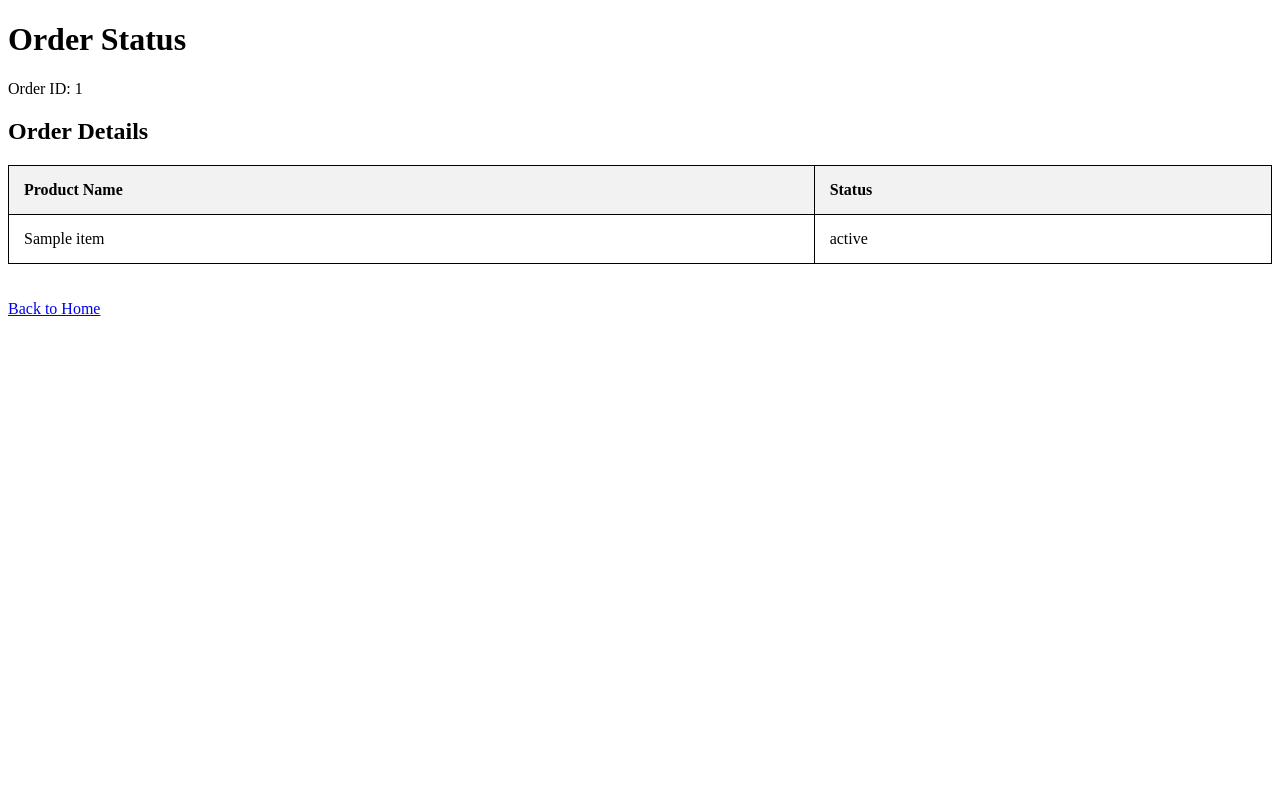
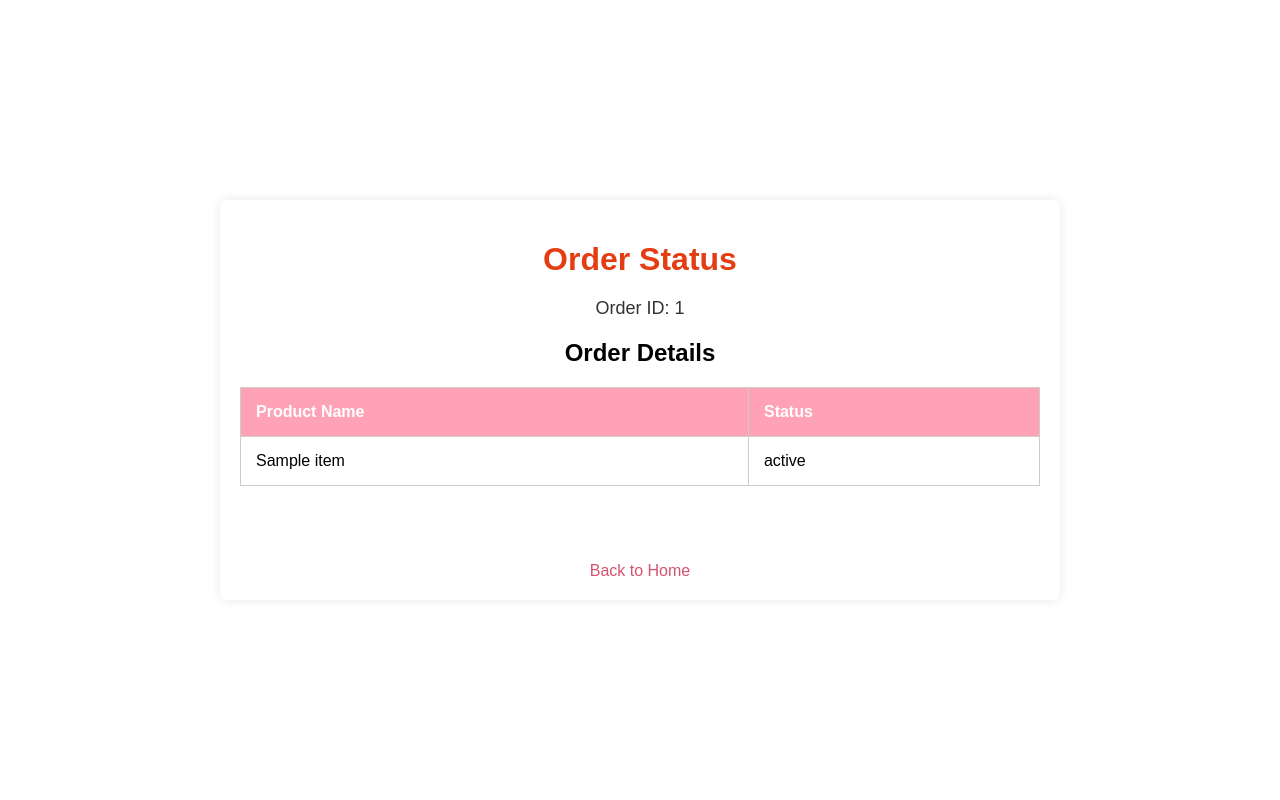
Before and after one commit to Chaitanya2004kabra/Grocery-Store-App, a Flask app: template templates/order_status.html in a window 1280 px wide. Run offline with Flask 3, Linux system fonts and the light colour scheme; the template is opened without the code that fills it: most values are stand-ins (such as "Sample title", 1, 10 or a date in 2020).

Commit message:
Update order_status.html
css

```diff
--- a/templates/order_status.html
+++ b/templates/order_status.html
@@ -3,26 +3,63 @@
 <head>
     <title>Order Status</title>
     <style>
+        body {
+            font-family: 'Arial', sans-serif;
+            background-color: #EBE9EI; /* Light background color */
+            margin: 0;
+            padding: 0;
+            display: flex;
+            justify-content: center;
+            align-items: center;
+            height: 100vh;
+        }
+        .container {
+            width: 80%;
+            max-width: 800px; /* Limit the width for larger screens */
+            padding: 20px;
+            background-color: #FFFFFF; /* White background for the container */
+            box-shadow: 0 0 10px rgba(0, 0, 0, 0.1);
+            border-radius: 8px;
+            text-align: center;
+        }
+        h1 {
+            color: #E43D12; /* Heading color */
+            margin-bottom: 20px;
+        }
+        p {
+            font-size: 18px;
+            color: #333333;
+        }
         table {
             width: 100%;
             border-collapse: collapse;
+            margin: 20px 0;
         }
-
         table, th, td {
-            border: 1px solid black;
+            border: 1px solid #cccccc;
         }
-
         th, td {
             padding: 15px;
             text-align: left;
         }
-
         th {
-            background-color: #f2f2f2;
+            background-color: #FFA2B6; /* Header background color */
+            color: #FFFFFF; /* Header text color */
+        }
+        a {
+            text-decoration: none;
+            color: #D6536D; /* Link color */
+            font-size: 16px;
+            display: inline-block;
+            margin-top: 20px;
+        }
+        a:hover {
+            color: #E43D12; /* Link hover color */
         }
     </style>
 </head>
 <body>
+    <div class="container">
         <h1>Order Status</h1>
         {% if error %}
             <p>{{ error }}</p>
@@ -44,5 +81,6 @@
         {% endif %}
         <br><br>
         <a href="{{ url_for('home') }}">Back to Home</a>
+    </div>
 </body>
 </html>
```
Lines whose indentation alone changed are shown as unchanged.
